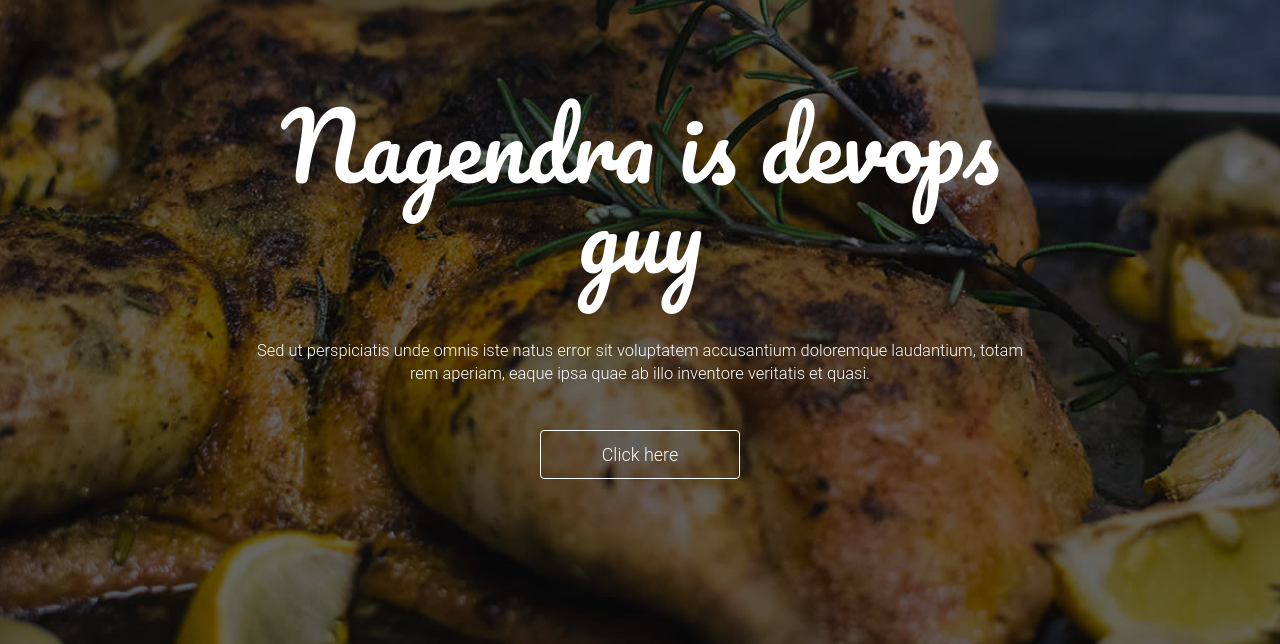
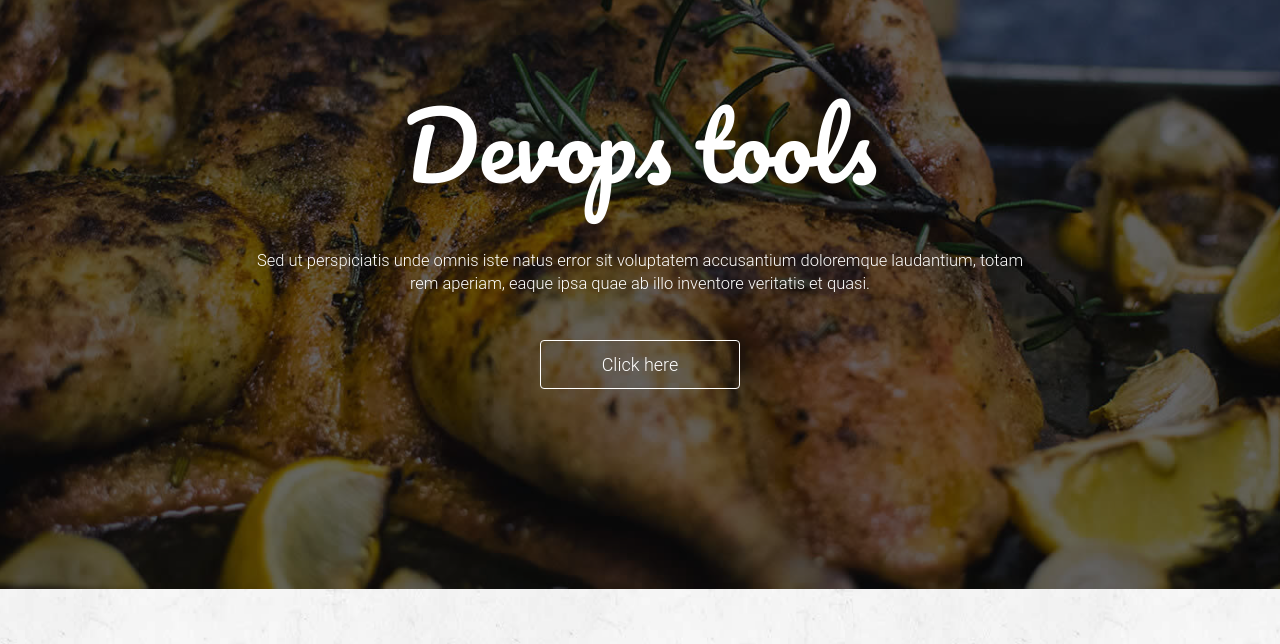
Before and after one commit to saiakhil46/circleci-build, a plain HTML site: page web-files/index.html in a window 1280 px wide. Shown: the part 150-794 px from the top of the page. Drawn offline with Linux system fonts and the light colour scheme.

Commit message:
updated index.html

```diff
--- a/web-files/index.html
+++ b/web-files/index.html
@@ -105,7 +105,7 @@
                         <div class="main_slider text-center">
                             <div class="col-md-12">
                                 <div class="main_slider_content wow zoomIn" data-wow-duration="1s">
-                                    <h1>Nagendra is devops guy</h1>
+                                    <h1>Devops tools</h1>
                                     <p>Sed ut perspiciatis unde omnis iste natus error sit voluptatem accusantium doloremque laudantium, totam rem aperiam, eaque ipsa quae ab illo inventore veritatis et quasi. </p>
                                     <button href="" class="btn-lg">Click here</button>
                                 </div>
```
